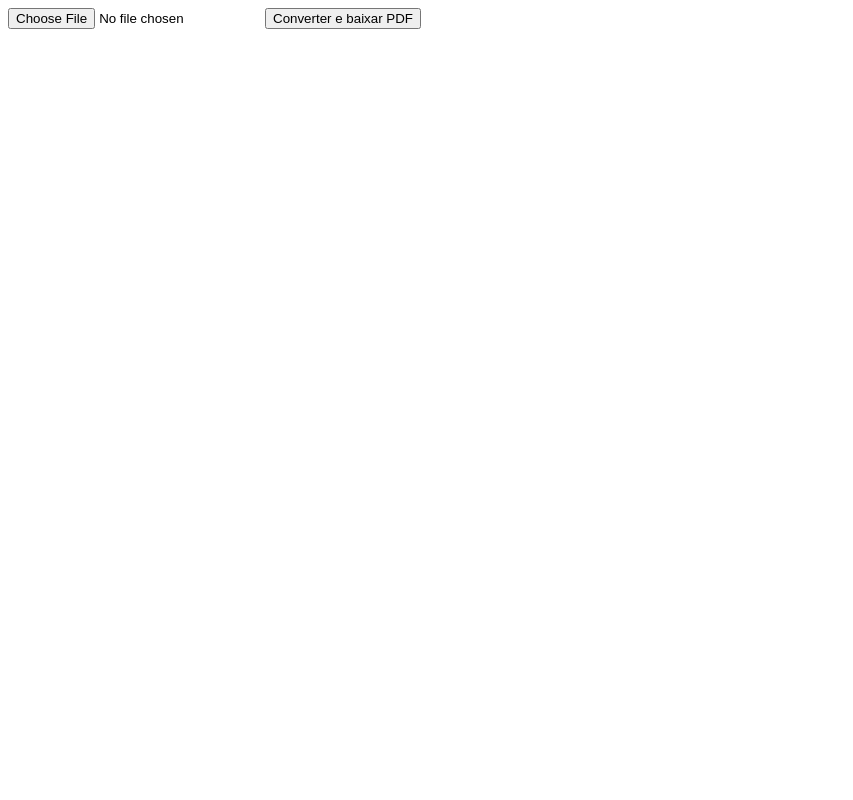
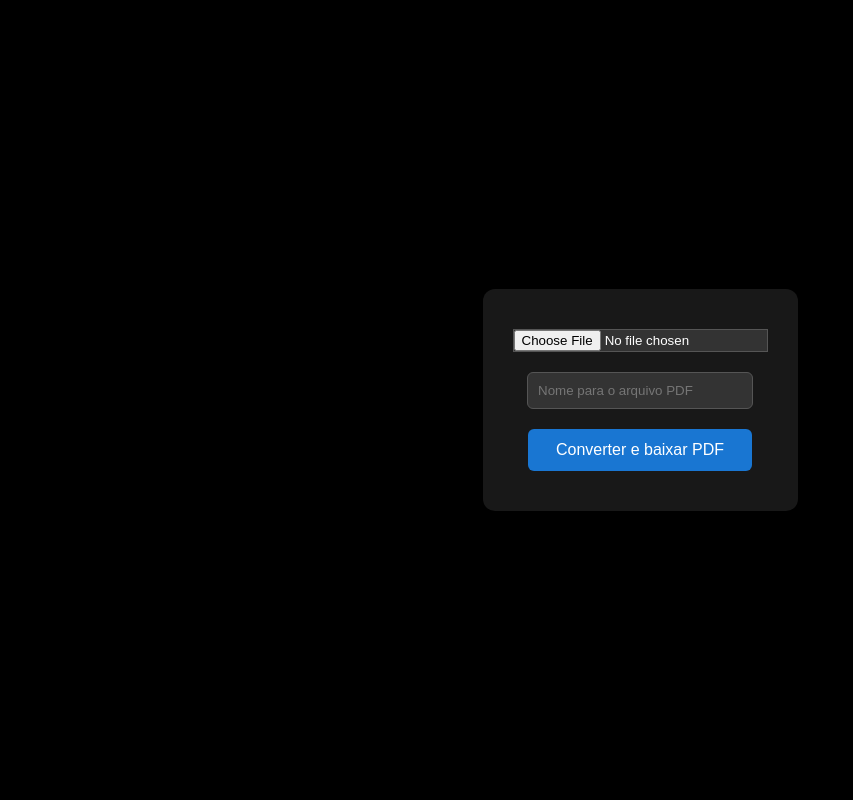
Before and after one commit to mauriciobenjamin700/markdown-pdf-django, a Django app: page / in a window 1280 px wide. Shown: the whole page, without its empty margins (0-853 px from the left). Run offline with Django 5.2, Linux system fonts and the light colour scheme.

Commit message:
feat: new input to select pdf name and load css

```diff
--- a/apps/converter/backend/conversor.py
+++ b/apps/converter/backend/conversor.py
@@ -85,7 +85,6 @@ def markdown_to_pdf(
     # Gerar PDF
     try:
         HTML(string=full_html, base_url=base_path).write_pdf(pdf_file_path)
-        print(f"PDF gerado com sucesso: {pdf_file_path}")
     except Exception as e:
         print(f"Erro ao gerar PDF: {e}")
 
--- /dev/null
+++ b/apps/converter/static/converter/styles.css
@@ -0,0 +1,60 @@
+body {
+    background: #000;
+    min-height: 100vh;
+    margin: 0;
+    color: #fff;
+    font-family: Arial, sans-serif;
+    display: flex;
+    align-items: center;
+    justify-content: center;
+}
+
+.center-box {
+    display: flex;
+    flex-direction: row;
+    align-items: center;
+    justify-content: center;
+    background: #181818;
+    padding: 40px 30px;
+    border-radius: 12px;
+    box-shadow: 0 4px 24px rgba(0,0,0,0.7);
+}
+
+form {
+    display: flex;
+    flex-direction: column;
+    align-items: center;
+    justify-content: center;
+}
+
+input[type="file"] {
+    margin-bottom: 20px;
+    color: #fff;
+    background: #333;
+    border: 1px solid #555;
+}
+
+input[type="text"] {
+    margin-bottom: 20px;
+    padding: 10px;
+    border-radius: 6px;
+    border: 1px solid #555;
+    background: #333;
+    color: #fff;
+    width: 80%;
+}
+
+button {
+    background: #1976d2;
+    color: #fff;
+    border: none;
+    padding: 12px 28px;
+    border-radius: 6px;
+    font-size: 1rem;
+    cursor: pointer;
+    transition: background 0.2s;
+}
+
+button:hover {
+    background: #1565c0;
+}
--- a/apps/converter/templates/converter/upload.html
+++ b/apps/converter/templates/converter/upload.html
@@ -1,5 +1,20 @@
-<form method="post" enctype="multipart/form-data">
-    {% csrf_token %}
-    <input type="file" name="markdown_file" required placeholder="Selecione o arquivo Markdown (.md)">
-    <button type="submit">Converter e baixar PDF</button>
-</form>
+{% load static %}
+<!DOCTYPE html>
+<html lang="pt-br">
+<head>
+    <meta charset="UTF-8">
+    <title>Converter Markdown para PDF</title>
+    <link rel="stylesheet" href="../../static/converter/styles.css">
+    <!-- href="{% static 'converter/style.css' %}" -->
+</head>
+<body>
+    <div class="center-box">
+        <form method="post" enctype="multipart/form-data">
+            {% csrf_token %}
+            <input type="file" name="markdown_file" required placeholder="Selecione o arquivo Markdown (.md)" accept=".md" >
+            <input type="text" name="output_name" required placeholder="Nome para o arquivo PDF">
+            <button type="submit">Converter e baixar PDF</button>
+        </form>
+    </div>
+</body>
+</html>
--- a/apps/converter/views.py
+++ b/apps/converter/views.py
@@ -8,7 +8,7 @@ from .backend.conversor import markdown_to_pdf
 def markdown_to_pdf_view(request):
     if request.method == "POST" and request.FILES.get("markdown_file"):
         md_file = request.FILES["markdown_file"]
-        css_file = request.FILES.get("css_file")
+        output_name = request.POST.get("output_name", "output.pdf")
         pdf_buffer = io.BytesIO()
 
         # Salva o arquivo markdown temporariamente
@@ -16,21 +16,15 @@ def markdown_to_pdf_view(request):
         with open(temp_md_path, "wb") as f:
             f.write(md_file.read())
 
-        temp_css_path = None
-        if css_file:
-            temp_css_path = "/tmp/uploaded.css"
-            with open(temp_css_path, "wb") as f:
-                f.write(css_file.read())
 
         # Gera o PDF no buffer
         markdown_to_pdf(
             md_file_path=temp_md_path,
-            pdf_file_path=pdf_buffer,
-            css_file_path=temp_css_path,
+            pdf_file_path=pdf_buffer
         )
         pdf_buffer.seek(0)
         response = HttpResponse(pdf_buffer, content_type="application/pdf")
-        response["Content-Disposition"] = 'attachment; filename="output.pdf"'
+        response["Content-Disposition"] = f'attachment; filename="{output_name}.pdf"'
         return response
 
     return render(request, "converter/upload.html")
```
Also changed, not shown: core/settings.py (+6 -1 lines), README.md, apps/converter/static/__init__.py (added), apps/converter/templates/__init__.py (added).
